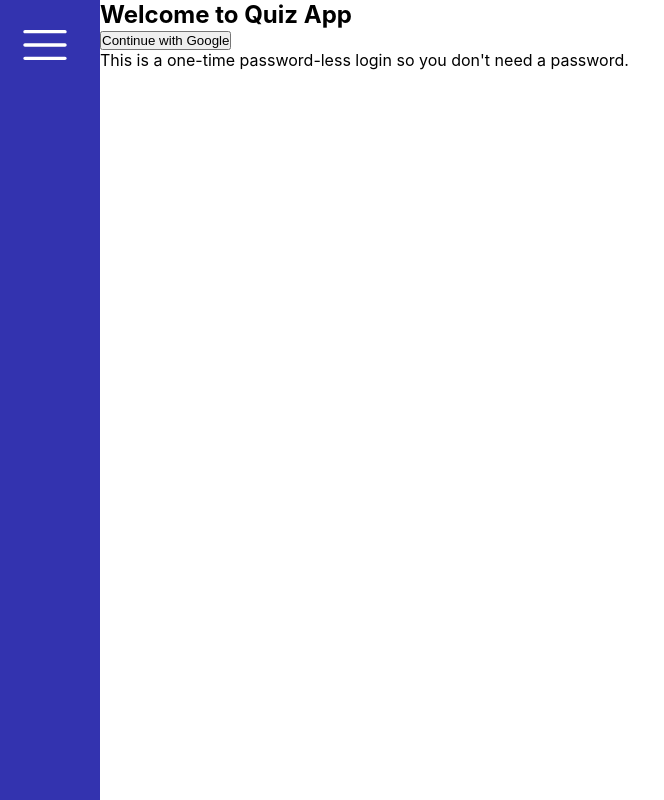
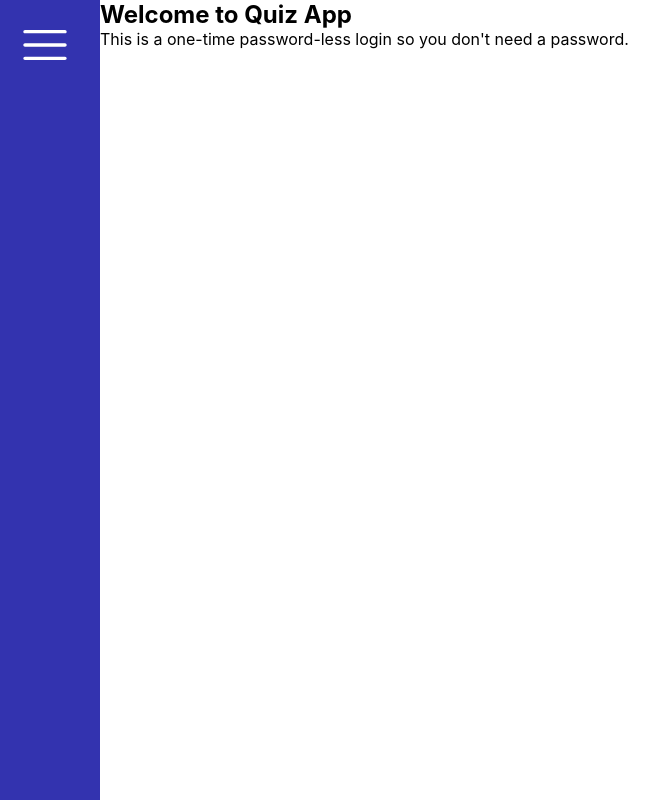
Before and after one commit to MayorFalomo/Quiz-App, a Next.js app: page /Login in a window 1280 px wide. Shown: the whole page, without its empty margins (0-664 px from the left). Built offline with nearby package versions, Linux system fonts and the light colour scheme.

Commit message:
remove firebase

```diff
--- a/pages/Login.js
+++ b/pages/Login.js
@@ -1,35 +1,35 @@
-import { signInWithPopup } from "firebase/auth";
-import React, { useContext } from "react";
-import { auth, provider } from "./components/firebase-config";
-import { AppContext } from "./helpers/helpers";
-import { useRouter } from "next/router";
+// import { signInWithPopup } from "firebase/auth";
+// import { useContext } from "react";
+// import { auth, provider } from "./components/firebase-config";
+// import { AppContext } from "./helpers/helpers";
+// import { useRouter } from "next/router";
 
 const Login = () => {
-  const { isAuth, setIsAuth } = useContext(AppContext);
+  // const { isAuth, setIsAuth } = useContext(AppContext);
 
-  const signInWithGoogle = () => {
-    signInWithPopup(auth, provider)
-      .then((res) => {
-        localStorage.setItem(isAuth, true);
-        setIsAuth(true);
-        const router = useRouter();
-        router.push("./");
-        const profilePic = res.user.photoURL;
-        const name = res.user.displayName;
-        const email = res.user.email;
-        localStorage.setItem("name", name);
-        localStorage.setItem("email", email);
-        localStorage.setItem("photoUrl", profilePic);
-      })
-      .catch((err) => {
-        console.log(err);
-      });
-  };
+  // const signInWithGoogle = () => {
+  //   signInWithPopup(auth, provider)
+  //     .then((res) => {
+  //       localStorage.setItem(isAuth, true);
+  //       setIsAuth(true);
+  //       const router = useRouter();
+  //       router.push("./");
+  //       const profilePic = res.user.photoURL;
+  //       const name = res.user.displayName;
+  //       const email = res.user.email;
+  //       localStorage.setItem("name", name);
+  //       localStorage.setItem("email", email);
+  //       localStorage.setItem("photoUrl", profilePic);
+  //     })
+  //     .catch((err) => {
+  //       console.log(err);
+  //     });
+  // };
   return (
     <div className="logins">
       <div>
         <h2> Welcome to Quiz App </h2>
-        <button onClick={signInWithGoogle}>Continue with Google </button>
+        {/* <button onClick={signInWithGoogle}>Continue with Google </button> */}
         <p>
           This is a one-time password-less login so you don't need a password.{" "}
         </p>
--- a/pages/Profile.js
+++ b/pages/Profile.js
@@ -19,10 +19,10 @@ const Profile = () => {
       className={styles.container}
     >
       <div className={styles.profileImage}>
-        <img src={localStorage?.getItem("photoUrl")} />{" "}
+        {/* <img src={localStorage?.getItem("photoUrl")} />{" "} */}
       </div>
-      <h2>{localStorage?.getItem("name")} </h2>
-      <h2> {localStorage?.getItem("email")} </h2>
+      {/* <h2>{localStorage?.getItem("name")} </h2>
+      <h2> {localStorage?.getItem("email")} </h2> */}
       <p>Account Admin: Falomo Mayowa </p>
       <Link href="./questions">
         <button>Start Quiz </button>
--- a/pages/components/Firebase-config.js
+++ b/pages/components/Firebase-config.js
@@ -1,17 +1,18 @@
-import { initializeApp } from "firebase/app";
-import { getAuth, GoogleAuthProvider } from "firebase/auth";
+// import * as firebase from 'firebase';
+// import { initializeApp } from "firebase/app";
+// import { getAuth, GoogleAuthProvider } from "firebase/auth";
 
-const firebaseConfig = {
-  apiKey: "AIzaSyDc8w4Z0VbMVpL_-E-NVwUVYydCqGD5nWI",
-  authDomain: "quiz-app-286d4.firebaseapp.com",
-  projectId: "quiz-app-286d4",
-  storageBucket: "quiz-app-286d4.appspot.com",
-  messagingSenderId: "298224485534",
-  appId: "1:298224485534:web:78361b50e5032365ac678f",
-  measurementId: "G-PPW2CWYKZ5",
-};
+// const firebaseConfig = {
+//   apiKey: "AIzaSyDc8w4Z0VbMVpL_-E-NVwUVYydCqGD5nWI",
+//   authDomain: "quiz-app-286d4.firebaseapp.com",
+//   projectId: "quiz-app-286d4",
+//   storageBucket: "quiz-app-286d4.appspot.com",
+//   messagingSenderId: "298224485534",
+//   appId: "1:298224485534:web:78361b50e5032365ac678f",
+//   measurementId: "G-PPW2CWYKZ5",
+// };
 
 // Initialize Firebase
-const app = initializeApp(firebaseConfig);
-export const auth = getAuth(app);
-export const provider = new GoogleAuthProvider();
+// const app = initializeApp(firebaseConfig);
+// export const auth = getAuth(app);
+// export const provider = new GoogleAuthProvider();
```
